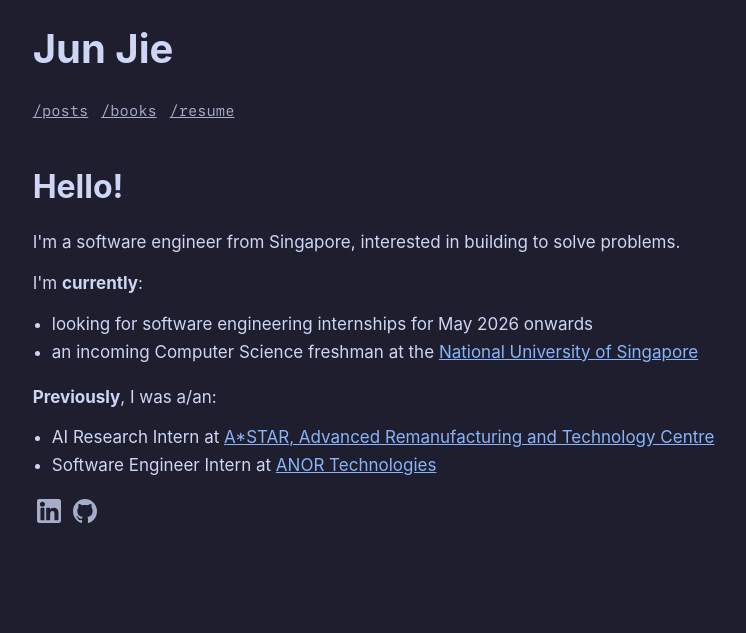
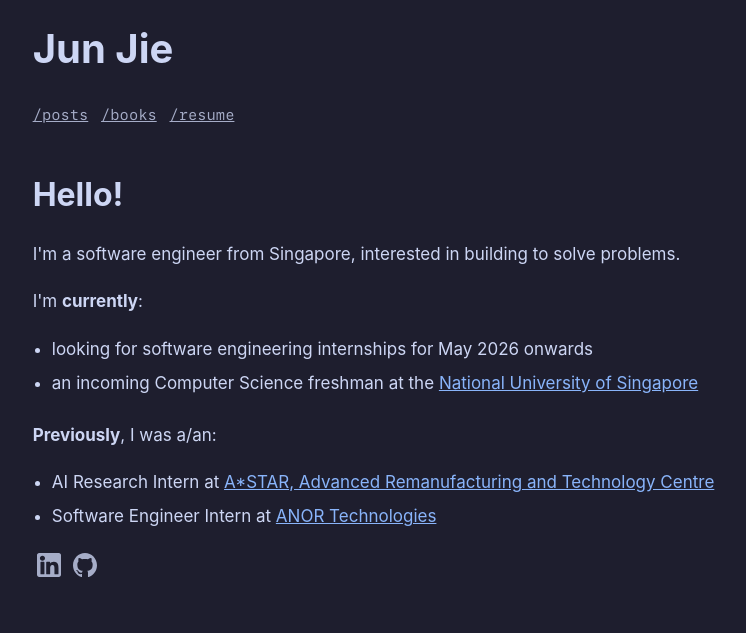
Before and after one commit to junnjiee/junnjiee, an Eleventy site: page index.md in a window 1280 px wide. Shown: the whole page, without its empty margins (244-990 px from the left). Built offline with nearby package versions, Linux system fonts and the light colour scheme; Eleventy itself is replaced by a stand-in of ours; files that its build step writes are made by us from their sources; a small style sheet from the web is missing; a web font is replaced by a local one.

Commit message:
adjust line height

```diff
--- a/css/base.css
+++ b/css/base.css
@@ -64,14 +64,6 @@
   font-size: var(--font-size-xl);
 }
 
-header > nav > ul {
-  display: flex;
-  list-style-type: none;
-  column-gap: 0.8rem;
-  padding-left: 0;
-  font-family: "SF Mono";
-}
-
 nav > ul > li > a {
   color: var(--subtext-0);
   font-size: var(--font-size-sm);
@@ -84,9 +76,18 @@
   column-gap: 0.15rem;
 }
 
+header > nav > ul {
+  column-gap: 0.8rem;
+  font-family: "SF Mono";
+}
+
 a {
   color: var(--blue);
   text-decoration: underline;
+}
+
+p, li {
+  line-height: 1.9rem;
 }
 
 p,
@@ -114,6 +115,7 @@
 code {
   display: block;
   overflow-x: auto;
+  font-size: var(--font-size-base);
   font-family: "SF Mono";
 }
 
```
